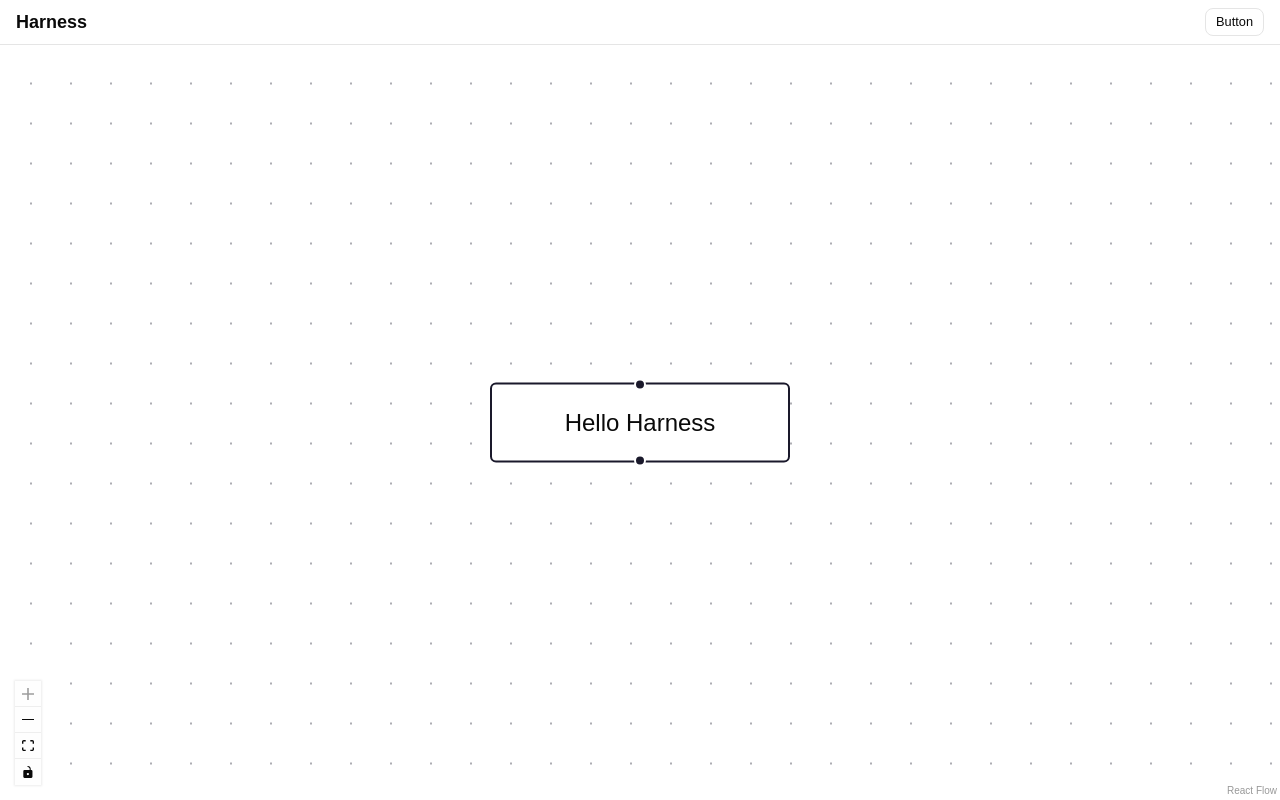
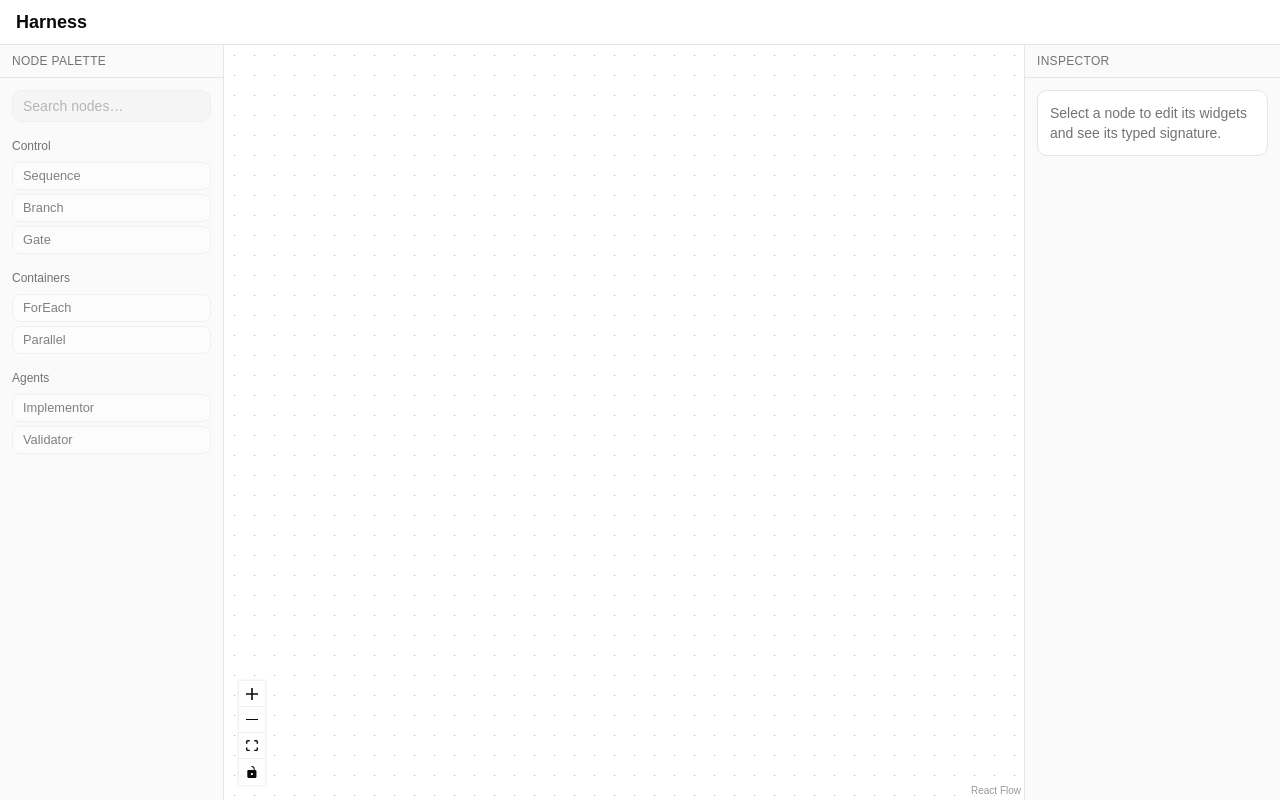
Before and after one commit to James-Mart/harness, a React (Vite) app: page / in a window 1280 px wide. Built offline with nearby package versions, Linux system fonts and the light colour scheme.

Commit message:
Three-pane editor layout (palette / canvas / inspector)

```diff
--- a/src/App.tsx
+++ b/src/App.tsx
@@ -1,17 +1,13 @@
-import { HarnessCanvas } from "@/components/canvas/HarnessCanvas";
-import { Button } from "@/components/ui/button";
+import { EditorLayout } from "@/components/layout/EditorLayout";
 
 function App() {
   return (
     <div className="flex h-screen flex-col">
       <header className="flex items-center justify-between border-b px-4 py-2">
         <h1 className="text-lg font-semibold">Harness</h1>
-        <Button variant="outline" size="sm">
-          Button
-        </Button>
       </header>
       <main className="min-h-0 flex-1">
-        <HarnessCanvas />
+        <EditorLayout />
       </main>
     </div>
   );
--- a/src/components/canvas/HarnessCanvas.tsx
+++ b/src/components/canvas/HarnessCanvas.tsx
@@ -2,28 +2,36 @@ import {
   Background,
   Controls,
   ReactFlow,
-  useNodesState,
   type Node,
+  type OnNodesChange,
+  type OnSelectionChangeFunc,
 } from "@xyflow/react";
 import "@xyflow/react/dist/style.css";
 
-const initialNodes: Node[] = [
-  {
-    id: "1",
-    position: { x: 0, y: 0 },
-    data: { label: "Hello Harness" },
-  },
-];
+type HarnessCanvasProps = {
+  nodes: Node[];
+  onNodesChange: OnNodesChange;
+  onSelectionChange?: (nodeId: string | null) => void;
+};
 
-export function HarnessCanvas() {
-  const [nodes, , onNodesChange] = useNodesState(initialNodes);
+export function HarnessCanvas({
+  nodes,
+  onNodesChange,
+  onSelectionChange,
+}: HarnessCanvasProps) {
+  const handleSelectionChange: OnSelectionChangeFunc = ({
+    nodes: selected,
+  }) => {
+    onSelectionChange?.(selected[0]?.id ?? null);
+  };
 
   return (
     <ReactFlow
       className="h-full w-full"
       nodes={nodes}
       onNodesChange={onNodesChange}
-      fitView
+      onSelectionChange={handleSelectionChange}
+      fitView={nodes.length > 0}
     >
       <Background />
       <Controls />
--- /dev/null
+++ b/src/components/inspector/NodeInspector.tsx
@@ -0,0 +1,27 @@
+import { EditorSidebar } from "@/components/layout/EditorSidebar";
+
+type NodeInspectorProps = {
+  selectedNodeId: string | null;
+};
+
+export function NodeInspector({ selectedNodeId }: NodeInspectorProps) {
+  return (
+    <EditorSidebar title="Inspector" side="right" data-testid="node-inspector">
+      {selectedNodeId ? (
+        <div className="bg-card text-card-foreground rounded-lg border p-3">
+          <p className="text-sm font-medium">Node {selectedNodeId}</p>
+          <p className="text-muted-foreground mt-2 text-sm">
+            Typed signature and parameters will appear here once the model
+            lands.
+          </p>
+        </div>
+      ) : (
+        <div className="bg-card text-card-foreground rounded-lg border p-3">
+          <p className="text-muted-foreground text-sm">
+            Select a node to edit its widgets and see its typed signature.
+          </p>
+        </div>
+      )}
+    </EditorSidebar>
+  );
+}
--- /dev/null
+++ b/src/components/layout/EditorLayout.tsx
@@ -0,0 +1,29 @@
+import { useState } from "react";
+import { useNodesState, type Node } from "@xyflow/react";
+
+import { HarnessCanvas } from "@/components/canvas/HarnessCanvas";
+import { NodeInspector } from "@/components/inspector/NodeInspector";
+import { NodePalette } from "@/components/palette/NodePalette";
+import { PLACEHOLDER_PALETTE_GROUPS } from "@/components/palette/placeholderCatalog";
+
+export function EditorLayout() {
+  const [nodes, , onNodesChange] = useNodesState<Node>([]);
+  const [selectedNodeId, setSelectedNodeId] = useState<string | null>(null);
+
+  return (
+    <div
+      className="grid h-full min-h-0 grid-cols-[14rem_1fr_16rem]"
+      data-testid="editor-layout"
+    >
+      <NodePalette groups={PLACEHOLDER_PALETTE_GROUPS} />
+      <section className="relative min-h-0 min-w-0" data-testid="editor-canvas">
+        <HarnessCanvas
+          nodes={nodes}
+          onNodesChange={onNodesChange}
+          onSelectionChange={setSelectedNodeId}
+        />
+      </section>
+      <NodeInspector selectedNodeId={selectedNodeId} />
+    </div>
+  );
+}
--- /dev/null
+++ b/src/components/layout/EditorSidebar.tsx
@@ -0,0 +1,39 @@
+import type { ReactNode } from "react";
+
+import { cn } from "@/lib/utils";
+
+type EditorSidebarProps = {
+  title: string;
+  side: "left" | "right";
+  children: ReactNode;
+  className?: string;
+  "data-testid"?: string;
+};
+
+export function EditorSidebar({
+  title,
+  side,
+  children,
+  className,
+  "data-testid": testId,
+}: EditorSidebarProps) {
+  return (
+    <aside
+      className={cn(
+        "bg-sidebar text-sidebar-foreground flex h-full min-h-0 flex-col",
+        side === "left" ? "border-r" : "border-l",
+        className,
+      )}
+      data-testid={testId}
+    >
+      <div className="border-sidebar-border border-b px-3 py-2">
+        <h2 className="text-muted-foreground text-xs font-medium tracking-wide uppercase">
+          {title}
+        </h2>
+      </div>
+      <div className="flex min-h-0 flex-1 flex-col gap-4 overflow-y-auto p-3">
+        {children}
+      </div>
+    </aside>
+  );
+}
--- /dev/null
+++ b/src/components/palette/NodePalette.tsx
@@ -0,0 +1,43 @@
+import { Button } from "@/components/ui/button";
+import { Input } from "@/components/ui/input";
+import { EditorSidebar } from "@/components/layout/EditorSidebar";
+import type { PaletteGroup } from "@/components/palette/placeholderCatalog";
+
+type NodePaletteProps = {
+  groups: PaletteGroup[];
+};
+
+export function NodePalette({ groups }: NodePaletteProps) {
+  return (
+    <EditorSidebar title="Node palette" side="left" data-testid="node-palette">
+      <Input
+        type="search"
+        placeholder="Search nodes…"
+        disabled
+        aria-label="Search nodes"
+      />
+      {groups.map((group) => (
+        <section key={group.name}>
+          <h3 className="text-muted-foreground mb-2 text-xs font-medium">
+            {group.name}
+          </h3>
+          <ul className="space-y-1">
+            {group.items.map((item) => (
+              <li key={item}>
+                <Button
+                  type="button"
+                  variant="outline"
+                  size="sm"
+                  disabled
+                  className="w-full justify-start disabled:cursor-default"
+                >
+                  {item}
+                </Button>
+              </li>
+            ))}
+          </ul>
+        </section>
+      ))}
+    </EditorSidebar>
+  );
+}
--- /dev/null
+++ b/src/components/palette/placeholderCatalog.ts
@@ -0,0 +1,20 @@
+export type PaletteGroup = {
+  name: string;
+  items: string[];
+};
+
+/** Temporary catalog chrome until mock-data-model lands. */
+export const PLACEHOLDER_PALETTE_GROUPS: PaletteGroup[] = [
+  {
+    name: "Control",
+    items: ["Sequence", "Branch", "Gate"],
+  },
+  {
+    name: "Containers",
+    items: ["ForEach", "Parallel"],
+  },
+  {
+    name: "Agents",
+    items: ["Implementor", "Validator"],
+  },
+];
--- /dev/null
+++ b/src/components/ui/input.tsx
@@ -0,0 +1,20 @@
+import * as React from "react";
+import { Input as InputPrimitive } from "@base-ui/react/input";
+
+import { cn } from "@/lib/utils";
+
+function Input({ className, type, ...props }: React.ComponentProps<"input">) {
+  return (
+    <InputPrimitive
+      type={type}
+      data-slot="input"
+      className={cn(
+        "h-8 w-full min-w-0 rounded-lg border border-input bg-transparent px-2.5 py-1 text-base transition-colors outline-none file:inline-flex file:h-6 file:border-0 file:bg-transparent file:text-sm file:font-medium file:text-foreground placeholder:text-muted-foreground focus-visible:border-ring focus-visible:ring-3 focus-visible:ring-ring/50 disabled:pointer-events-none disabled:cursor-not-allowed disabled:bg-input/50 disabled:opacity-50 aria-invalid:border-destructive aria-invalid:ring-3 aria-invalid:ring-destructive/20 md:text-sm dark:bg-input/30 dark:disabled:bg-input/80 dark:aria-invalid:border-destructive/50 dark:aria-invalid:ring-destructive/40",
+        className,
+      )}
+      {...props}
+    />
+  );
+}
+
+export { Input };
--- a/src/test/setup.ts
+++ b/src/test/setup.ts
@@ -1,2 +1,10 @@
 import "@testing-library/jest-dom/vitest";
 import "../index.css";
+
+class ResizeObserverMock {
+  observe() {}
+  unobserve() {}
+  disconnect() {}
+}
+
+globalThis.ResizeObserver = ResizeObserverMock;
```
Also changed, not shown: 1 other file (tests, documents, lock files or other folders).
